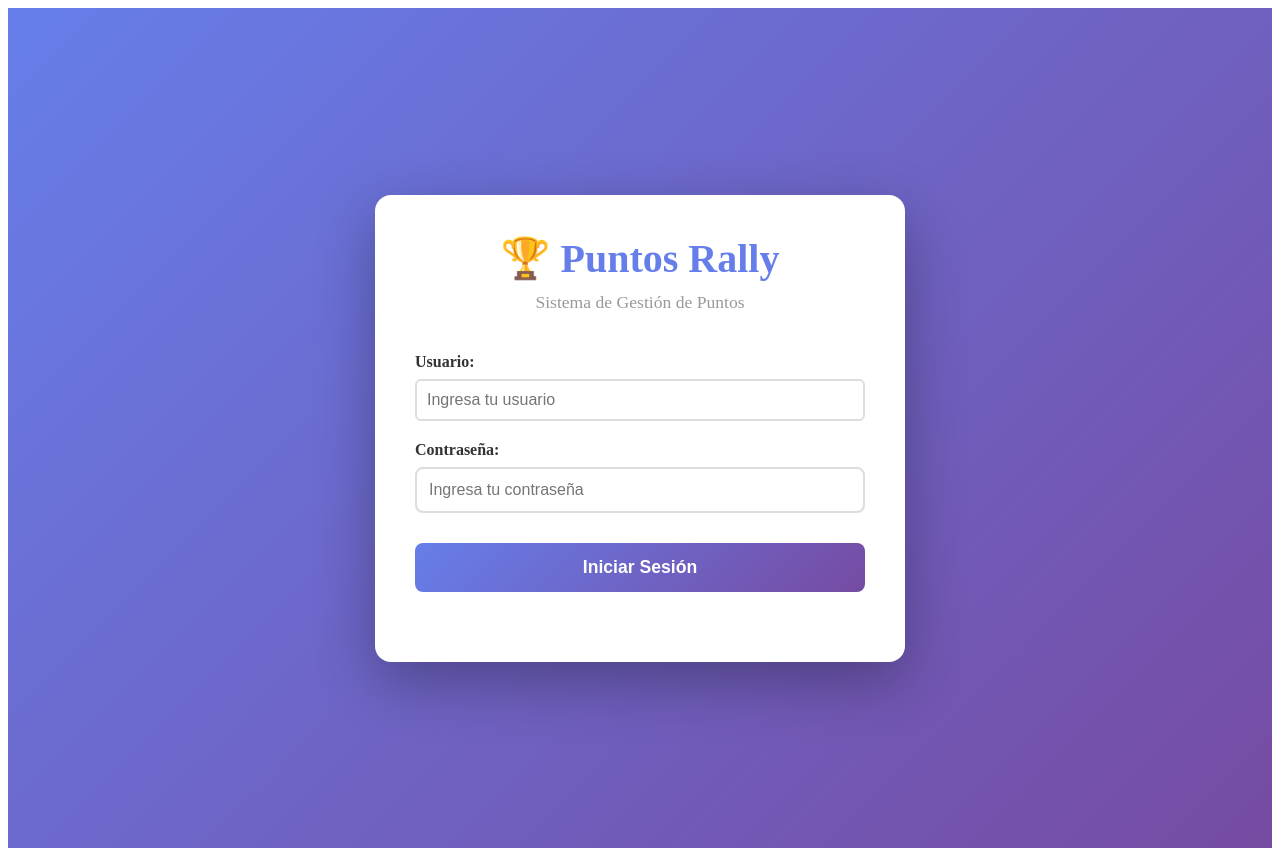
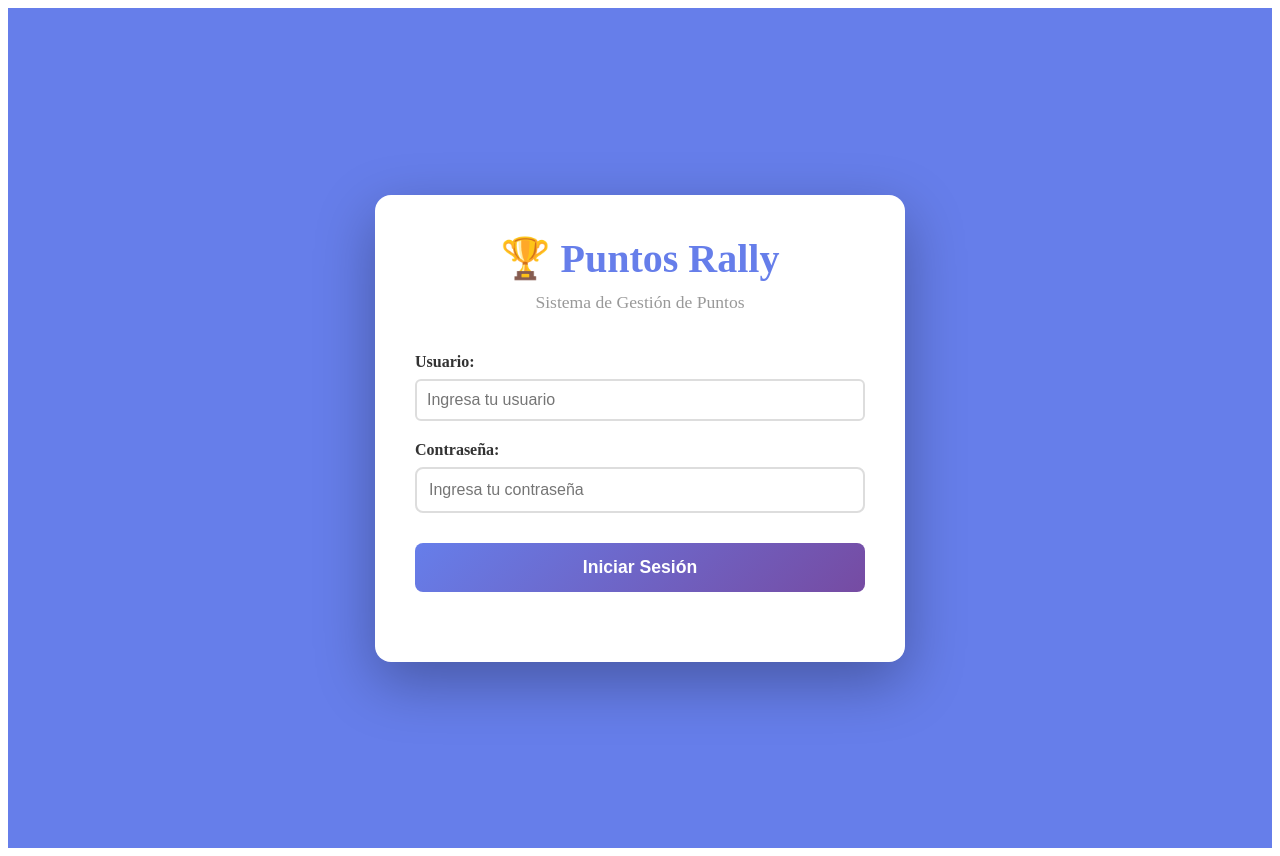
Before and after one commit to alanmorcastro/rallyPuntos, a React (Vite) app: page / in a window 1280 px wide. Built offline with nearby package versions, Linux system fonts and the light colour scheme; no server answers; the database is empty; the HTML template or start-up script is replaced by a standard one.

Commit message:
changed login background color

```diff
--- a/src/styles/Login.css
+++ b/src/styles/Login.css
@@ -3,7 +3,7 @@
   justify-content: center;
   align-items: center;
   min-height: 100vh;
-  background: linear-gradient(135deg, #667eea 0%, #764ba2 100%);
+  background: #667eea;
   padding: 20px;
   padding-top: max(20px, env(safe-area-inset-top));
   padding-bottom: max(20px, env(safe-area-inset-bottom));
```
